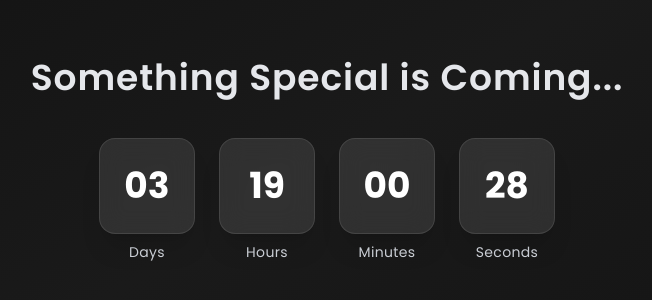
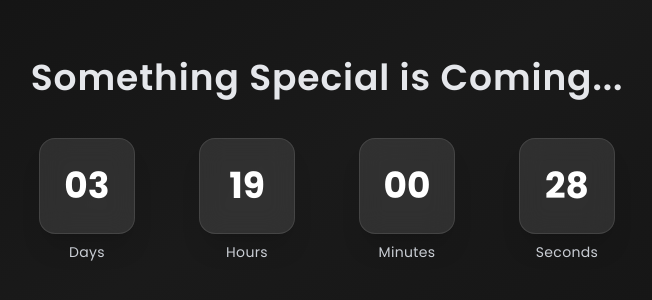
Before and after one commit to Smeagol03/ultah, a React (Vite) app: page / in a window 1280 px wide. Shown: the part 240-540 px from the top of the page, without its empty margins (313-965 px from the left). Built offline with nearby package versions, Linux system fonts and the light colour scheme.

Commit message:
fix: add horizontal padding to TimeBox component for improved layout

```diff
--- a/src/Countdown.jsx
+++ b/src/Countdown.jsx
@@ -59,7 +59,7 @@
 
 function TimeBox({ label, value }) {
   return (
-    <div className="flex flex-col items-center">
+    <div className="flex flex-col items-center px-5">
       <div className="w-20 h-20 sm:w-24 sm:h-24 rounded-2xl bg-white/10 backdrop-blur-md flex items-center justify-center text-2xl sm:text-3xl md:text-4xl font-bold border border-white/10 shadow-xl">
         {value < 10 ? "0" + value : value}
       </div>
```
